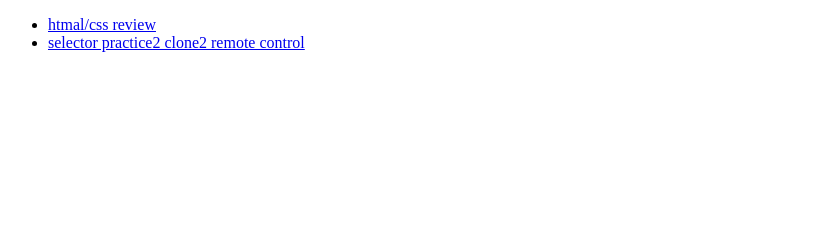
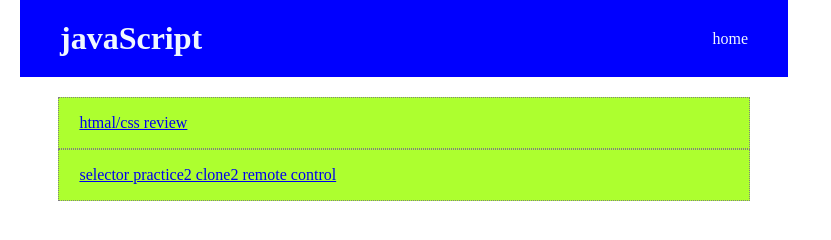
Before and after one commit to 24shiny/k6FE, a plain HTML site: page index.html in a window 1280 px wide. Shown: the whole page, without its empty margins (0-831 px from the left). Drawn offline with Linux system fonts and the light colour scheme.

Commit message:
javaUpdate

```diff
--- /dev/null
+++ b/index.css
@@ -0,0 +1,41 @@
+*{
+    padding: 0px;
+    margin:0px;
+}
+
+main{
+    width: 60%;
+    margin-left:20px;
+}
+
+header{
+    background-color:blue;
+    color: aliceblue;
+    display: flex;
+    justify-content: space-between;
+    align-items: center;
+    padding: 20px 40px;
+}
+article{
+    display: flex;
+    flex-direction: column;
+    justify-content: center;
+    align-items: center;
+    margin-top: 20px;
+}
+article ul{
+    width: 90%;
+    /* 60% > 70% */
+    display: flex;
+    flex-direction: column;
+    background-color: greenyellow;
+    list-style: none;
+}
+article li{
+    height: 50px;
+    border: 1px dotted gray;
+    /* the following two lines must go together */
+    display: flex;
+    align-items: center;
+    padding-left: 20px;
+}
--- a/index.html
+++ b/index.html
@@ -4,12 +4,23 @@
     <meta charset="UTF-8">
     <meta name="viewport" content="width=device-width, initial-scale=1.0">
     <title>K-digital6</title>
+    <link rel="stylesheet" href="./index.css">
 </head>
 <body>
-    <ul>
+    <main>
+    <header>
+        <h1>javaScript</h1>
+        <div>
+            home
+        </div>
+    </header>
+    <article>
+        <ul>
         <!-- sdhfjksl -->
         <li><a href="./01/01.html">htmal/css review</a></li>
         <li><a href="./02/02.html">selector practice2 clone2 remote control</a></li>
-    </ul>
+        </ul>
+    </article>
+    </main>
 </body>
 </html>
```
